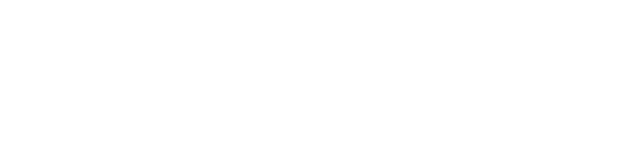
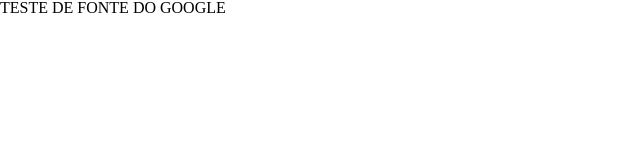
Before and after one commit to Edio-Goncalves/landingpage-marketing, a website: page index.html in a window 1280 px wide. Shown: the whole page, without its empty margins (0-640 px from the left). Drawn offline with Linux system fonts and the light colour scheme.

Commit message:
Create scss files

```diff
--- /dev/null
+++ b/assets/style/scss/_forward.scss
@@ -0,0 +1,2 @@
+@forward "reset";
+@forward "colors";
--- /dev/null
+++ b/assets/style/scss/_reset.scss
@@ -0,0 +1,9 @@
+* {
+  margin: 0;
+  padding: 0;
+  border: 0;
+  box-sizing: border-box;
+  font: inherit;
+  font-size: 100%;
+  line-height: 1;
+}
--- /dev/null
+++ b/assets/style/scss/style.scss
@@ -0,0 +1 @@
+@use "forward" as fw;
--- a/index.html
+++ b/index.html
@@ -4,9 +4,16 @@
     <meta charset="UTF-8" />
     <meta name="viewport" content="width=device-width, initial-scale=1.0" />
     <title>Positivus</title>
+
+    <link
+      href="https://fonts.googleapis.com/css2?family=Space+Grotesk:wght@300..700&display=swap"
+      rel="stylesheet"
+    />
+
     <link rel="stylesheet" href="/assets/style/css/style.css" />
   </head>
   <body>
+    <p>TESTE DE FONTE DO GOOGLE</p>
     <script src="/assets/js/script.js"></script>
   </body>
 </html>
```
Also changed, not shown: assets/img/logo.png (added), assets/style/css/style.css, assets/style/scss/_colors.scss (added), assets/style/scss/_mixin.scss (added), assets/style/scss/style.sass (deleted), 1 other file.
